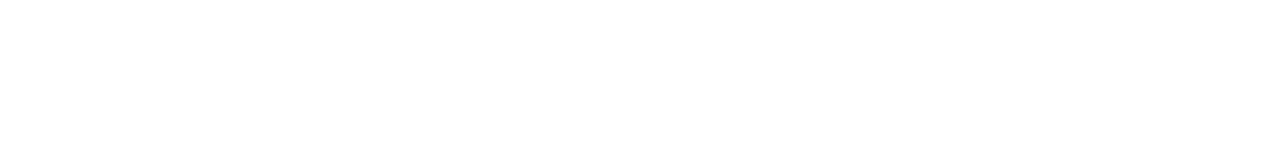
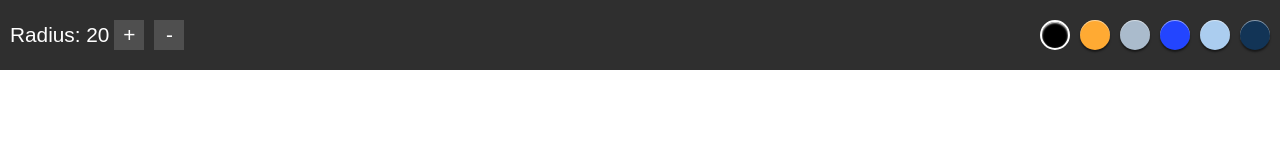
Before and after one commit to DomDomo/Sketch-Guess, a plain HTML site: page index.html in a window 1280 px wide. Drawn offline with Linux system fonts and the light colour scheme.

Commit message:
Add toolbar

```diff
--- /dev/null
+++ b/colors.js
@@ -0,0 +1,28 @@
+var colorArray = ["000000", "ffaa33", "aabbcc", "2345ff", "abcdef", "123456"];
+for (let i = 0; i < colorArray.length; i++) {
+  let swatch = document.createElement("div");
+  swatch.className = "swatch";
+  swatch.style.backgroundColor = "#" + colorArray[i];
+  document.getElementById("colors").appendChild(swatch);
+}
+
+const setColor = (color) => {
+  context.fillStyle = color;
+  context.strokeStyle = color;
+  let active = document.getElementsByClassName("active")[0];
+  if (active) {
+    active.className = "swatch";
+  }
+};
+
+const setSwatch = (event) => {
+  let swatch = event.target;
+  setColor(swatch.style.backgroundColor);
+  swatch.className += " active";
+};
+
+const swatches = document.querySelectorAll(".swatch").forEach((swatch) => {
+  swatch.addEventListener("click", setSwatch);
+});
+
+setSwatch({ target: document.getElementsByClassName("swatch")[0] });
--- a/index.html
+++ b/index.html
@@ -7,7 +7,18 @@
     <link rel="stylesheet" href="style.css" />
   </head>
   <body>
+    <div id="toolbar">
+      <div id="rad">
+        <p>Radius:&nbsp;</p>
+        <span id="radval"></span>
+        <div id="incrad" class="radcontrol">+</div>
+        <div id="decrad" class="radcontrol">-</div>
+      </div>
+      <div id="colors"></div>
+    </div>
     <canvas></canvas>
     <script src="main.js"></script>
+    <script src="radius.js"></script>
+    <script src="colors.js"></script>
   </body>
 </html>
--- a/main.js
+++ b/main.js
@@ -1,7 +1,7 @@
 const canvas = document.querySelector("canvas");
 const context = canvas.getContext("2d");
 
-const radius = 20;
+let radius = 20;
 const start = 0;
 const end = Math.PI * 2;
 
@@ -34,6 +34,7 @@ const onMouseUp = () => {
   drawing = false;
   context.beginPath();
 };
+
 canvas.addEventListener("mousedown", onMouseDown);
 canvas.addEventListener("mousemove", putPoint);
 canvas.addEventListener("mouseup", onMouseUp);
--- /dev/null
+++ b/radius.js
@@ -0,0 +1,32 @@
+const minRad = 1;
+const maxRad = 100;
+const defaultRad = 20;
+let interval = 5;
+const radElem = document.getElementById("radval");
+const decRadElem = document.getElementById("decrad");
+const incRadElem = document.getElementById("incrad");
+
+const setRadius = (rad, interval = 0) => {
+  newRadius = rad + interval;
+  if (rad === 1 && interval > 0) {
+    newRadius = 5;
+  }
+  if (newRadius < minRad) {
+    newRadius = minRad;
+  } else if (newRadius > maxRad) {
+    newRadius = maxRad;
+  }
+  radius = newRadius;
+  context.lineWidth = radius * 2;
+
+  radElem.innerHTML = radius;
+};
+
+decRadElem.addEventListener("click", () => {
+  setRadius(radius, -interval);
+});
+incRadElem.addEventListener("click", () => {
+  setRadius(radius, interval);
+});
+
+setRadius(defaultRad);
--- a/style.css
+++ b/style.css
@@ -1,3 +1,9 @@
+* {
+  box-sizing: border-box;
+  -moz-box-sizing: border-box;
+  font-family: sans-serif;
+}
+
 html,
 body {
   margin: 0 !important;
@@ -12,3 +18,58 @@ canvas {
   background-color: rgb(255, 255, 255);
   display: block;
 }
+
+#toolbar {
+  display: flex;
+  width: 100%;
+  height: 70px;
+  font-size: 1.3rem;
+  padding: 10px;
+  position: fixed;
+  top: 0;
+  background-color: #2f2f2f;
+  color: white;
+}
+
+#rad {
+  display: flex;
+  align-items: center;
+  float: left;
+}
+
+.radcontrol {
+  display: inline-block;
+  width: 30px;
+  height: 30px;
+  margin: 0 5px;
+  background-color: #4f4f4f;
+  text-align: center;
+  line-height: 30px;
+}
+
+.radcontrol:hover {
+  cursor: pointer;
+  background-color: #686565;
+}
+
+#colors {
+  display: flex;
+  margin-left: auto;
+  text-align: center;
+  align-items: center;
+}
+
+.swatch {
+  text-align: center;
+  width: 30px;
+  height: 30px;
+  border-radius: 15px;
+  margin-left: 10px;
+  box-shadow: inset 0px 1px 0px rgba(255, 255, 255, 0.5),
+    0px 2px 2px rgba(0, 0, 0, 0.5);
+}
+
+.swatch.active {
+  border: 2px solid white;
+  box-shadow: inset 0px 1px 2px;
+}
```
